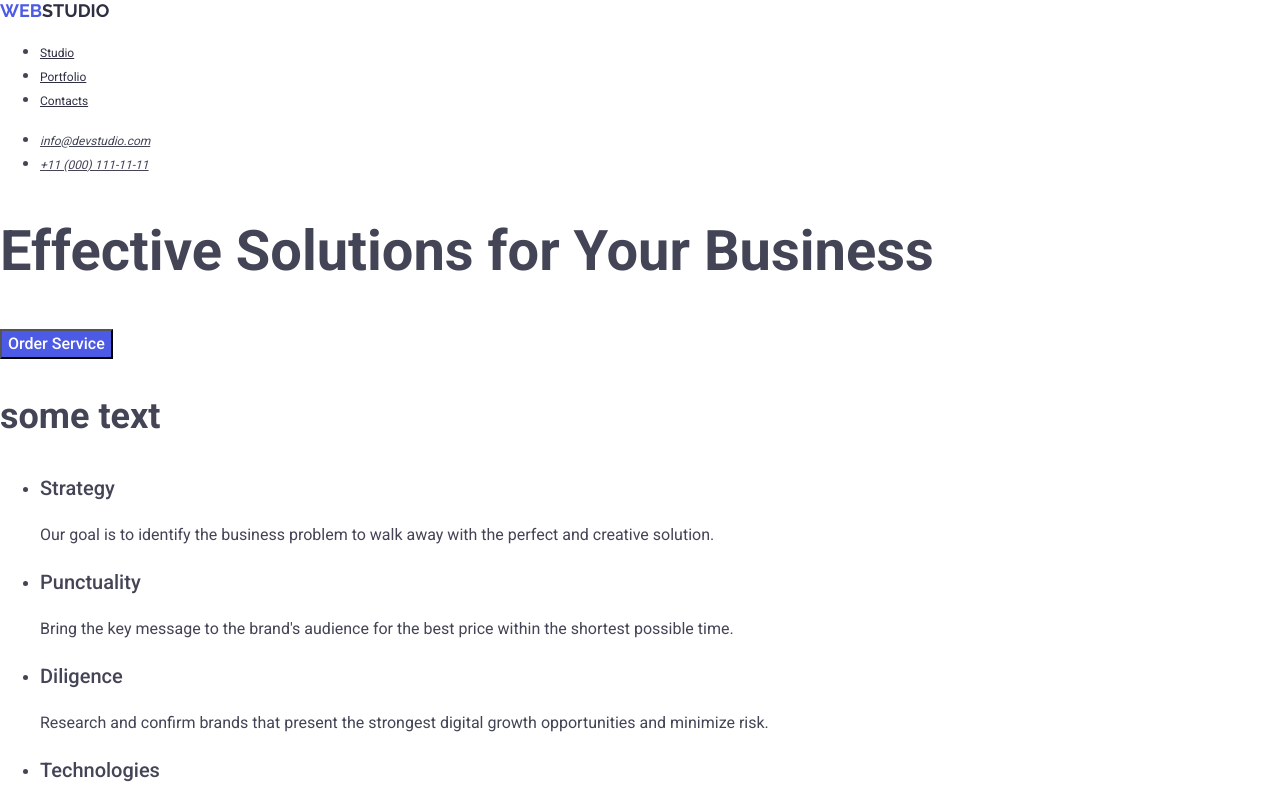
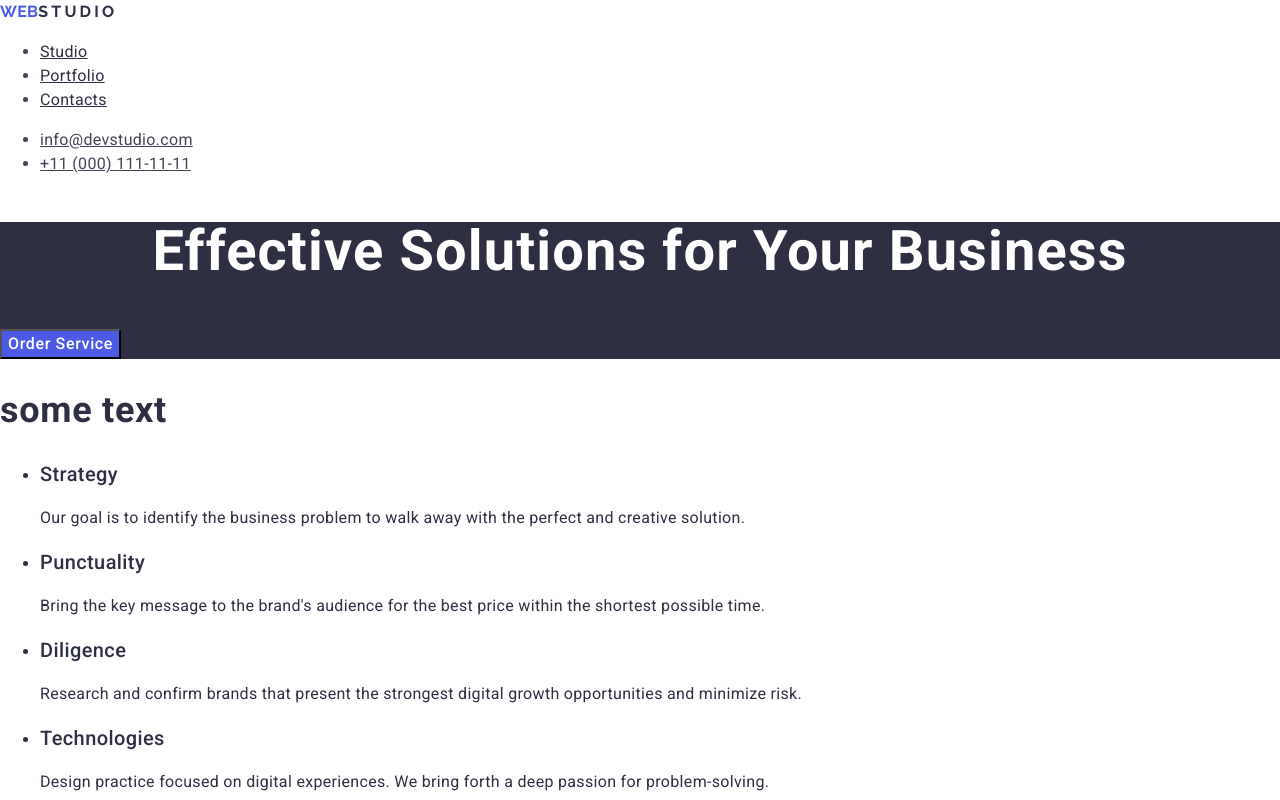
Before and after one commit to osadchyi15/goit-markup-hw-02, a plain HTML site: page index.html in a window 1280 px wide. Shown: the top 800 px of the page. Drawn offline with nearby package versions, Linux system fonts and the light colour scheme.

Commit message:
portfolio+styles

```diff
--- a/css/styles.css
+++ b/css/styles.css
@@ -1,54 +1,72 @@
 body {
-  font-family: "roboto", "raleway", sans-serif;
+  font-family: "roboto", sans-serif;
   line-height: 1.5;
-  letter-spacing: 2%;
+  letter-spacing: 0.02em;
   color: #434455;
   background-color: #fff;
+}
+
+.first {
+  background-color: #2e2f42;
+}
+
+.goals {
+  line-height: 1.2;
+  letter-spacing: 0.02em;
+  color: #2e2f42;
+}
+
+.team {
+  line-height: 1.11;
+  letter-spacing: 0.02em;
+  color: #2e2f42;
+  text-align: center;
+  text-transform: capitalize;
 }
 
 /* h1 */
 .title-name {
   font-weight: 700;
   font-size: 56px;
-  letter-spacing: 2%;
-  line-height: 1.071;
+  letter-spacing: 0.02em;
+  line-height: 1.07;
+  text-align: center;
+  color: #fff;
 }
 
 /* h2 */
 .section {
   font-weight: 700;
   font-size: 36px;
-  letter-spacing: 2%;
+  letter-spacing: 0.02em;
 }
 
 /* h3 */
 .section-item {
   font-weight: 500;
   font-size: 20px;
-  letter-spacing: 2%;
+  letter-spacing: 0.02em;
 }
 
 .button {
+  font-family: "roboto", sans-serif;
   color: #fff;
   font-weight: 500;
   line-height: 1.5;
-  letter-spacing: 4%;
+  letter-spacing: 0.04em;
   background-color: #4d5ae5;
   cursor: pointer;
 }
 
-.button:hover {
-  color: #fff;
-  font-weight: 500;
-  line-height: 1.5;
-  letter-spacing: 4%;
+.button:hover,
+.button:focus {
   background-color: #404bbf;
 }
 
 .link {
   font-size: 12px;
   line-height: 1.333;
-  letter-spacing: 4%;
+  letter-spacing: 0.04em;
   text-decoration: underline;
   color: #2e2f42;
 }
@@ -58,64 +76,62 @@ body {
 /* logo */
 .link-logo {
   text-decoration: none;
-}
-
-.web {
   font-family: "raleway", sans-serif;
   color: #4d5ae5;
   text-transform: uppercase;
-  font-weight: 700;
-  font-size: 18px;
-  line-height: 1.166;
-  letter-spacing: 3%;
+  font-weight: 500;
+  font-size: 16px;
+  line-height: 1.17;
+  letter-spacing: 0, 02em;
 }
 
 .studio {
   font-family: "raleway", sans-serif;
   color: #2e2f42;
   text-transform: uppercase;
-  font-weight: 700;
-  font-size: 18px;
-  line-height: 1.166;
-  letter-spacing: 3%;
+  font-weight: 500;
+  font-size: 16px;
+  line-height: 1.5;
+  letter-spacing: 0.2em;
 }
 
 /* navigation */
-.link-studio {
-  font-size: 12px;
-  line-height: 1.333;
-  letter-spacing: 4%;
+.link-nav {
+  font-size: 16px;
+  line-height: 1.5;
+  letter-spacing: 0.02em;
   text-decoration: underline;
   color: #2e2f42;
 }
 
-.link-studio:hover,
-.link-studio:active {
-  color: #4d5ae5;
-}
-
-.link-portfolio,
-.link-contacts {
-  font-size: 12px;
-  line-height: 1.333;
-  letter-spacing: 4%;
-  text-decoration: underline;
-  color: #2e2f42;
-}
-
-.link-portfolio:hover,
-.link-contacts:hover {
-  color: #4d5ae5;
+.link-nav:hover,
+.link-nav:focus {
+  color: #404bbf;
 }
 
 .link-address {
-  font-size: 12px;
-  line-height: 1.333;
-  letter-spacing: 4%;
+  font-size: 16px;
+  line-height: 1.5;
+  letter-spacing: 0.02em;
   text-decoration: underline;
   color: #434455;
+  font-style: normal;
 }
 
-.link-address:hover {
+.link-address:hover,
+.link-address:focus {
   color: #404bbf;
+  font-style: normal;
 }
+
+.paragraf-goals {
+  font-size: 16px;
+  line-height: 1.5;
+  letter-spacing: 0.02em;
+}
+
+.paragraf-team {
+  font-size: 16px;
+  line-height: 1.5;
+  letter-spacing: 0.02em;
+}
--- a/index.html
+++ b/index.html
@@ -21,19 +21,19 @@
       <nav>
         <!-- Logo -->
         <a class="link-logo" href="./index.html"
-          ><span class="web">Web</span><span class="studio">Studio</span></a
+          >web<span class="studio">Studio</span></a
         >
 
         <!-- Navigation -->
         <ul>
-          <li><a class="link-studio" href="">Studio</a></li>
-          <li><a class="link-portfolio" href="#portfolio">Portfolio</a></li>
-          <li><a class="link-contacts" href="">Contacts</a></li>
+          <li><a class="link-nav" href="./index.html">Studio</a></li>
+          <li><a class="link-nav" href="#portfolio">Portfolio</a></li>
+          <li><a class="link-nav" href="#contacts">Contacts</a></li>
         </ul>
       </nav>
 
       <!-- Contacts -->
-      <address>
+      <address id="contacts">
         <ul>
           <li>
             <a class="link-address" href="mailto:info@devstudio.com"
@@ -50,39 +50,39 @@
     </header>
 
     <main>
-      <section>
+      <section class="first">
         <h1 class="title-name">Effective Solutions for Your Business</h1>
         <button class="button" type="button">Order Service</button>
       </section>
 
       <!-- Our goals -->
-      <section>
+      <section class="goals">
         <h2 class="section">some text</h2>
         <ul>
           <li>
             <h3 class="section-item">Strategy</h3>
-            <p>
+            <p class="paragraf-goals">
               Our goal is to identify the business problem to walk away with the
               perfect and creative solution.
             </p>
           </li>
           <li>
             <h3 class="section-item">Punctuality</h3>
-            <p>
+            <p class="paragraf-goals">
               Bring the key message to the brand's audience for the best price
               within the shortest possible time.
             </p>
           </li>
           <li>
             <h3 class="section-item">Diligence</h3>
-            <p>
+            <p class="paragraf-goals">
               Research and confirm brands that present the strongest digital
               growth opportunities and minimize risk.
             </p>
           </li>
           <li>
             <h3 class="section-item">Technologies</h3>
-            <p>
+            <p class="paragraf-goals">
               Design practice focused on digital experiences. We bring forth a
               deep passion for problem-solving.
             </p>
@@ -91,7 +91,7 @@
       </section>
 
       <!-- Our team -->
-      <section>
+      <section class="team">
         <h2 class="section">Our Team</h2>
         <ul>
           <li>
@@ -101,12 +101,12 @@
               width="264"
             />
             <h3 class="section-item">Mark Guerrero</h3>
-            <p>Product Designer</p>
+            <p class="paragraf-team">Product Designer</p>
           </li>
           <li>
             <img src="./images/team/ford.jpg" alt="Tom Ford" width="264" />
             <h3 class="section-item">Tom Ford</h3>
-            <p>Frontend Developer</p>
+            <p class="paragraf-team">Frontend Developer</p>
           </li>
           <li>
             <img
@@ -115,7 +115,7 @@
               width="264"
             />
             <h3 class="section-item">Camila Garcia</h3>
-            <p>Marketing</p>
+            <p class="paragraf-team">Marketing</p>
           </li>
           <li>
             <img
@@ -124,7 +124,7 @@
               width="264"
             />
             <h3 class="section-item">Daniel Wilson</h3>
-            <p>UI Designer</p>
+            <p class="paragraf-team">UI Designer</p>
           </li>
         </ul>
       </section>
```
